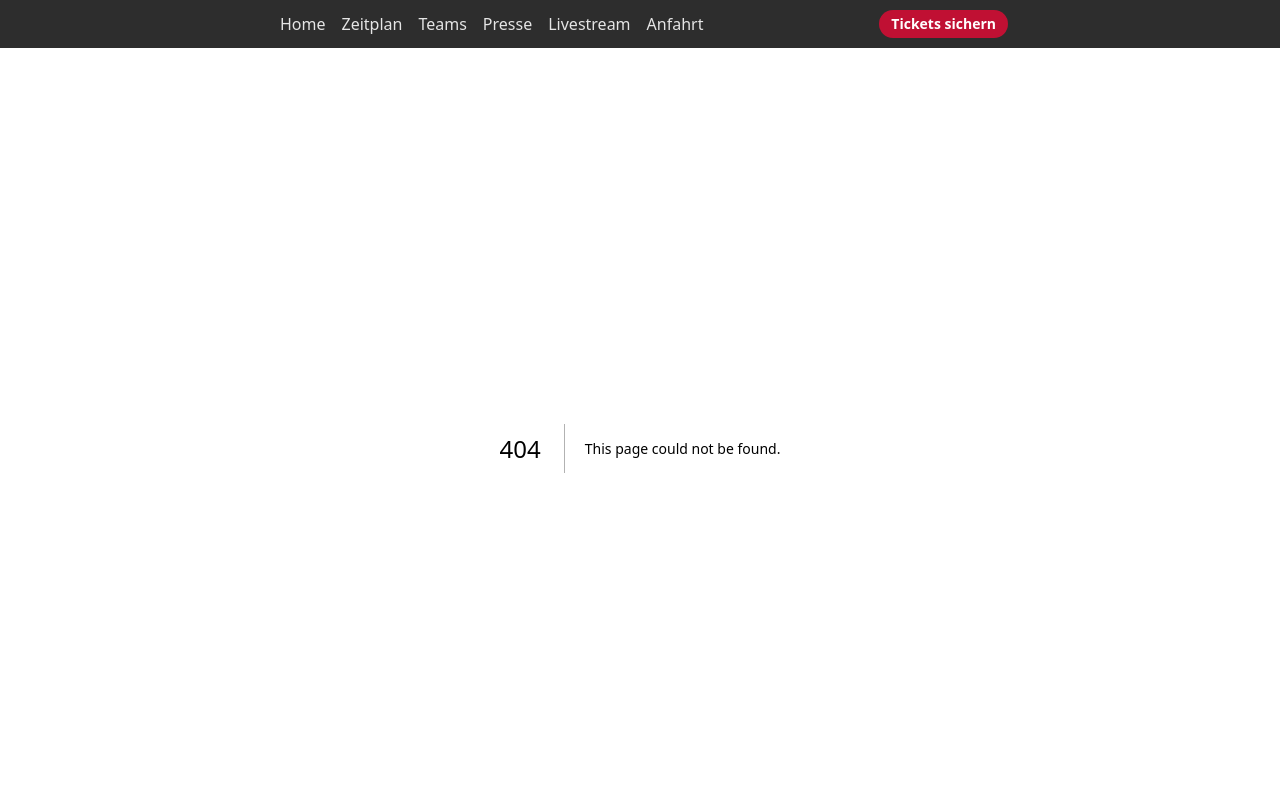
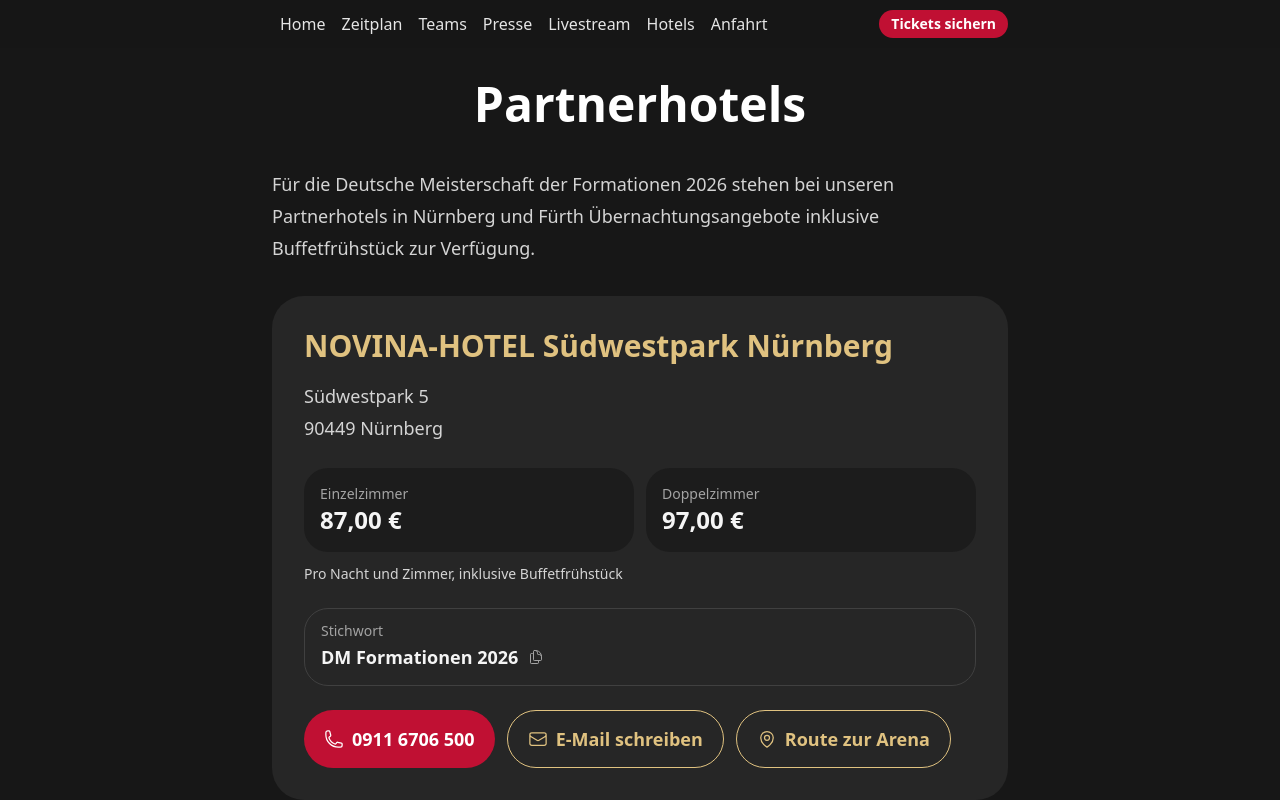
Before and after one commit to TSC-Rot-Gold-Casino-Nurnberg-e-V/dm-formationen, a Next.js app: page /hotels in a window 1280 px wide. Before the commit this address had no page. Shown: the top 800 px of the page. Built offline with nearby package versions, Linux system fonts and the light colour scheme.

Commit message:
feat: add hotels page

```diff
--- /dev/null
+++ b/app/hotels/page.tsx
@@ -0,0 +1,185 @@
+import type { Metadata } from "next";
+import Link from "next/link";
+import {
+  ArrowTopRightOnSquareIcon,
+  EnvelopeIcon,
+  MapPinIcon,
+  PhoneIcon,
+} from "@heroicons/react/24/outline";
+import { CopyButton } from "@/components/CopyButton";
+
+export const metadata: Metadata = {
+  title: "Hotels | Deutsche Meisterschaft der Formationen 2026",
+  description:
+    "Partnerhotels und Übernachtungsangebote zur Deutschen Meisterschaft der Formationen 2026 in Nürnberg",
+};
+
+const hotels = [
+  {
+    name: "NOVINA-HOTEL Südwestpark Nürnberg",
+    address: ["Südwestpark 5", "90449 Nürnberg"],
+    singleRoomPrice: "87,00 €",
+    doubleRoomPrice: "97,00 €",
+    bookingLabel: "Stichwort",
+    bookingCode: "DM Formationen 2026",
+    phone: {
+      label: "0911 6706 500",
+      href: "tel:+499116706500",
+    },
+    email: "reservation@novina-suedwestpark.de",
+    directionsUrl:
+      "https://www.google.com/maps/dir/?api=1&origin=S%C3%BCdwestpark+5%2C+90449+N%C3%BCrnberg&destination=Dr.-Ingeborg-Bausenwein-Stra%C3%9Fe+1%2C+90431+N%C3%BCrnberg",
+  },
+  {
+    name: "NOVINA-HOTEL Tillypark Nürnberg",
+    address: ["Wallensteinstraße 71", "90431 Nürnberg"],
+    singleRoomPrice: "89,00 €",
+    doubleRoomPrice: "99,00 €",
+    bookingLabel: "Stichwort",
+    bookingCode: "DM Formationen 2026",
+    phone: {
+      label: "0911 6706 540",
+      href: "tel:+499116706540",
+    },
+    email: "reservation@novina-tillypark.de",
+    directionsUrl:
+      "https://www.google.com/maps/dir/?api=1&origin=Wallensteinstra%C3%9Fe+71%2C+90431+N%C3%BCrnberg&destination=Dr.-Ingeborg-Bausenwein-Stra%C3%9Fe+1%2C+90431+N%C3%BCrnberg",
+  },
+] as const;
+
+export default function HotelsPage() {
+  return (
+    <main className="container prose sm:prose-lg prose-invert prose-neutral mx-auto py-8">
+      <h1 className="text-center">Partnerhotels</h1>
+      <p>
+        Für die Deutsche Meisterschaft der Formationen 2026 stehen bei unseren
+        Partnerhotels in Nürnberg und Fürth Übernachtungsangebote inklusive
+        Buffetfrühstück zur Verfügung.
+      </p>
+
+      <div className="not-prose mt-8 space-y-6">
+        {hotels.map((hotel) => (
+          <section
+            key={hotel.name}
+            className="rounded-4xl bg-base-800 p-6 sm:p-8"
+          >
+            <h2 className="mb-4 text-2xl font-bold text-primary-300 sm:text-3xl">
+              {hotel.name}
+            </h2>
+            <address className="mb-6 not-italic">
+              {hotel.address.map((line) => (
+                <div key={line}>{line}</div>
+              ))}
+            </address>
+
+            <RoomRates
+              singleRoomPrice={hotel.singleRoomPrice}
+              doubleRoomPrice={hotel.doubleRoomPrice}
+            />
+
+            <div className="mt-6 rounded-3xl border border-base-700 px-4 py-3">
+              <div className="text-sm text-base-400">{hotel.bookingLabel}</div>
+              <div className="flex items-center font-bold text-base-100">
+                {hotel.bookingCode}
+                <CopyButton text={hotel.bookingCode} />
+              </div>
+            </div>
+
+            <div className="mt-6 flex flex-col gap-3 sm:flex-row">
+              <Link
+                href={hotel.phone.href}
+                className="flex items-center justify-center gap-2 rounded-full bg-secondary-700 px-5 py-3 font-bold text-white transition-colors hover:bg-secondary-600"
+              >
+                <PhoneIcon className="size-5" />
+                {hotel.phone.label}
+              </Link>
+              <Link
+                href={`mailto:${hotel.email}`}
+                className="flex items-center justify-center gap-2 rounded-full border border-primary-300 px-5 py-3 font-bold text-primary-300 transition-colors hover:bg-base-700 hover:text-primary-200"
+              >
+                <EnvelopeIcon className="size-5" />
+                E-Mail schreiben
+              </Link>
+              <DirectionsLink href={hotel.directionsUrl} />
+            </div>
+          </section>
+        ))}
+
+        <section className="rounded-4xl bg-base-800 p-6 sm:p-8">
+          <h2 className="mb-4 text-2xl font-bold text-primary-300 sm:text-3xl">
+            Excelsior Hotel Nürnberg Fürth
+          </h2>
+          <address className="mb-6 not-italic">
+            <div>Europaallee 1</div>
+            <div>90763 Fürth</div>
+          </address>
+
+          <RoomRates singleRoomPrice="99,00 €" doubleRoomPrice="114,00 €" />
+
+          <div className="mt-6 rounded-3xl border border-base-700 px-4 py-3">
+            <div className="text-sm text-base-400">Aktionscode</div>
+            <div className="flex items-center font-bold text-base-100">
+              DM2026
+              <CopyButton text="DM2026" />
+            </div>
+          </div>
+
+          <div className="mt-6 flex flex-col gap-3 sm:flex-row">
+            <Link
+              href="https://www.gchhotelgroup.com/de/hotel/excelsior-nuernberg-fuerth"
+              target="_blank"
+              className="flex items-center justify-center gap-2 rounded-full bg-secondary-700 px-5 py-3 font-bold text-white transition-colors hover:bg-secondary-600"
+            >
+              Zimmer buchen
+              <ArrowTopRightOnSquareIcon className="size-5" />
+            </Link>
+            <DirectionsLink href="https://www.google.com/maps/dir/?api=1&origin=Europaallee+1%2C+90763+F%C3%BCrth&destination=Dr.-Ingeborg-Bausenwein-Stra%C3%9Fe+1%2C+90431+N%C3%BCrnberg" />
+          </div>
+        </section>
+      </div>
+    </main>
+  );
+}
+
+function DirectionsLink({ href }: { href: string }) {
+  return (
+    <Link
+      href={href}
+      target="_blank"
+      className="flex items-center justify-center gap-2 rounded-full border border-primary-300 px-5 py-3 font-bold text-primary-300 transition-colors hover:bg-base-700 hover:text-primary-200"
+    >
+      <MapPinIcon className="size-5" />
+      Route zur Arena
+    </Link>
+  );
+}
+
+function RoomRates({
+  singleRoomPrice,
+  doubleRoomPrice,
+}: {
+  singleRoomPrice: string;
+  doubleRoomPrice: string;
+}) {
+  return (
+    <div>
+      <div className="grid gap-3 sm:grid-cols-2">
+        <div className="rounded-3xl bg-base-900/60 p-4">
+          <div className="text-sm text-base-400">Einzelzimmer</div>
+          <div className="text-2xl font-black text-base-100">
+            {singleRoomPrice}
+          </div>
+        </div>
+        <div className="rounded-3xl bg-base-900/60 p-4">
+          <div className="text-sm text-base-400">Doppelzimmer</div>
+          <div className="text-2xl font-black text-base-100">
+            {doubleRoomPrice}
+          </div>
+        </div>
+      </div>
+      <p className="mt-3 text-sm text-base-300">
+        Pro Nacht und Zimmer, inklusive Buffetfrühstück
+      </p>
+    </div>
+  );
+}
--- a/app/page.tsx
+++ b/app/page.tsx
@@ -1,6 +1,7 @@
 import Link from "next/link";
 import {
   ArrowRightIcon,
+  BuildingOffice2Icon,
   CalendarDaysIcon,
   ClockIcon,
   MapPinIcon,
@@ -127,6 +128,25 @@
             <ArrowRightIcon className="size-4 stroke-2" />
           </Link>
         </section>
+        <section className="bg-base-800/80 flex flex-col justify-between rounded-3xl p-8 pb-6 sm:col-span-2">
+          <div>
+            <div className="flex justify-between gap-2 mb-2 text-base-50">
+              <h2 className="text-3xl font-bold">Hotels</h2>
+              <BuildingOffice2Icon className="size-8 shrink-0" />
+            </div>
+            <p>
+              Übernachten Sie zu Sonderkonditionen in einem unserer
+              Partnerhotels in Nürnberg und Fürth.
+            </p>
+          </div>
+          <Link
+            href="/hotels"
+            className="flex p-2 -m-2 ml-auto mt-0 w-fit items-center hover:text-primary-200 transition-colors text-primary-300 gap-2"
+          >
+            <div>zu den Partnerhotels</div>
+            <ArrowRightIcon className="size-4 stroke-2" />
+          </Link>
+        </section>
       </div>
     </main>
   );
--- a/app/sitemap.ts
+++ b/app/sitemap.ts
@@ -46,5 +46,11 @@
       changeFrequency: "monthly",
       priority: 0.9,
     },
+    {
+      url: `${BASE_URL}/hotels`,
+      lastModified: new Date(),
+      changeFrequency: "monthly",
+      priority: 0.6,
+    },
   ];
 }
--- a/components/Navigation.tsx
+++ b/components/Navigation.tsx
@@ -12,6 +12,7 @@
   { href: "/teams", label: "Teams" },
   { href: "/presse", label: "Presse" },
   { href: "/livestream", label: "Livestream" },
+  { href: "/hotels", label: "Hotels" },
   { href: "/anfahrt", label: "Anfahrt" },
 ];
 
--- a/package.json
+++ b/package.json
@@ -11,7 +11,7 @@
   "dependencies": {
     "@heroicons/react": "^2.2.0",
     "@vercel/analytics": "^1.5.0",
-    "next": "16.1.1",
+    "next": "^16.1.7",
     "nodemailer": "^8.0.10",
     "react": "19.2.0",
     "react-device-detect": "^2.2.3",
```
Also changed, not shown: 1 other file (tests, documents, lock files or other folders).
